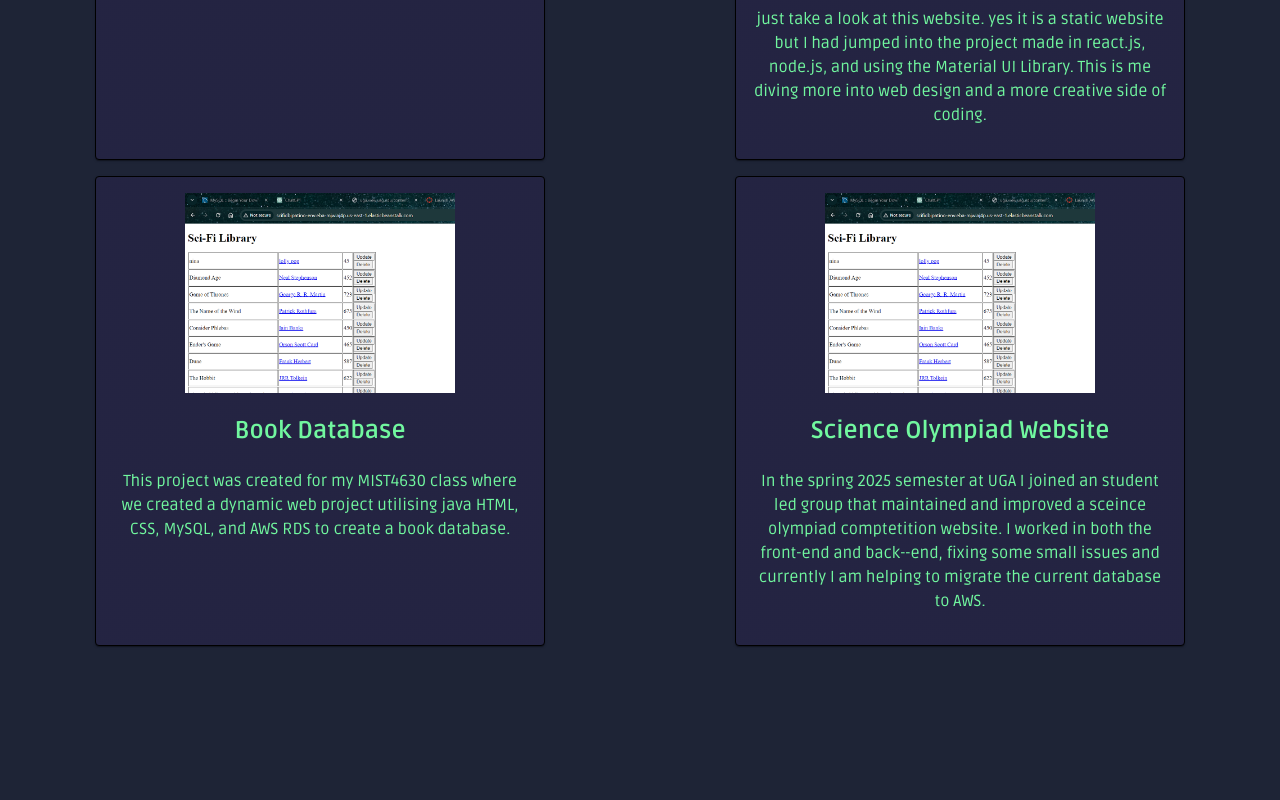
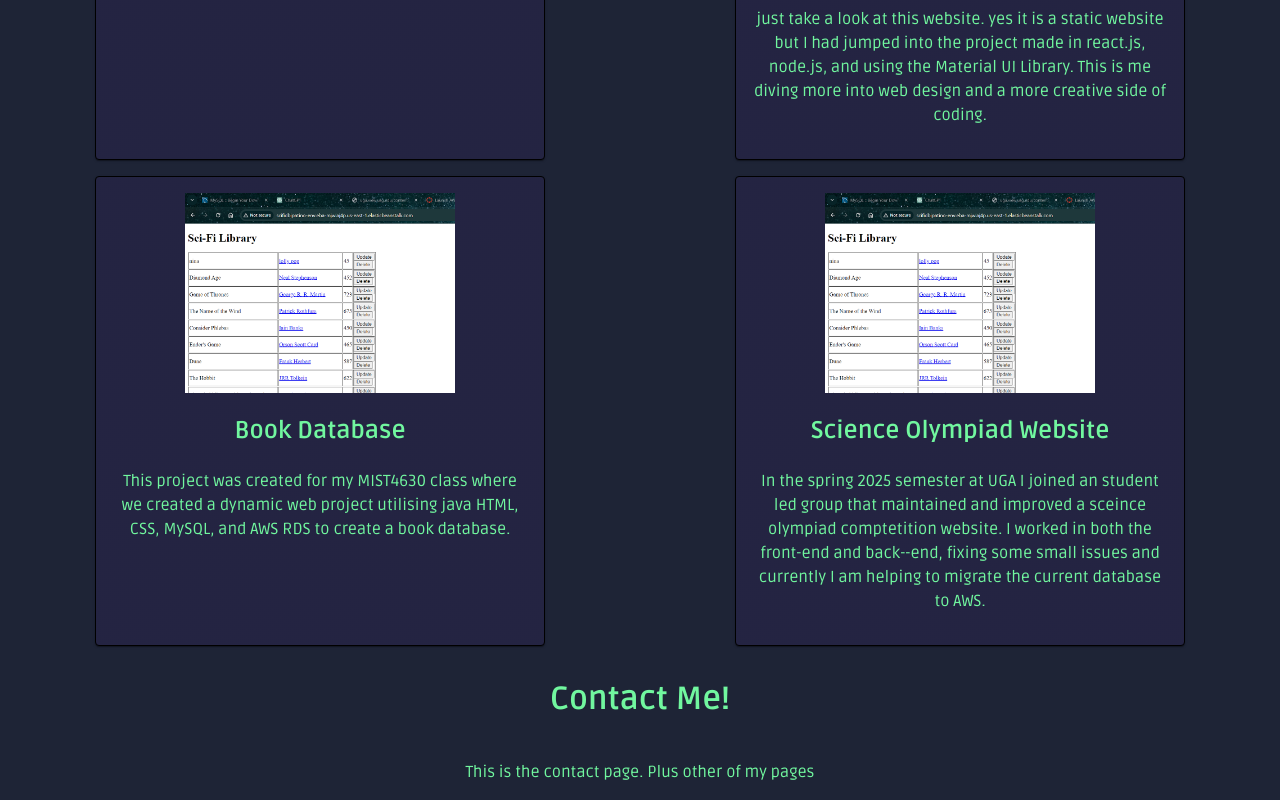
Before and after one commit to jorgeP301/JMPortfolio, a React (Create React App) app: page / in a window 1280 px wide. Shown: the part 2325-3125 px from the top of the page. Before the commit the page ends 2979 px from the top, so only its background shows below. Built offline with nearby package versions, Linux system fonts and the light colour scheme.

Commit message:
page added
contact page added

```diff
--- a/src/App.js
+++ b/src/App.js
@@ -4,6 +4,7 @@ import Header from './component/Header';
 import About from './pages/about';
 import Projects from './pages/projects';
 import Slideshow from './component/slideshow';
+import Contact from './pages/contact';
 import { ThemeProvider, createTheme, CssBaseline } from '@mui/material';
 
 
@@ -62,6 +63,9 @@ function App() {
                 <div className='projects'>
                     <Projects />
                 </div>
+                <div>
+                    <Contact />
+                </div>
             </div>
         </ThemeProvider>
     );
--- a/src/pages/about.js
+++ b/src/pages/about.js
@@ -10,6 +10,7 @@ function About() {
         return useScrollTrigger({
             threshold: 250
         });
+
     }
     const trigger = useImageScrollTrigger();
     return (
--- /dev/null
+++ b/src/pages/contact.js
@@ -0,0 +1,14 @@
+import LinkedInIcon from '@mui/icons-material/LinkedIn';
+import GitHubIcon from '@mui/icons-material/GitHub';
+import EmailIcon from '@mui/icons-material/Email';
+
+function Contact() {
+
+    return (
+        <div className="container">
+            <h1>Contact Me!</h1>
+            <p>This is the contact page. Plus other of my pages</p>
+        </div>
+    );
+}
+export default Contact;
```
Also changed, not shown: src/pages/contact.css (added).
